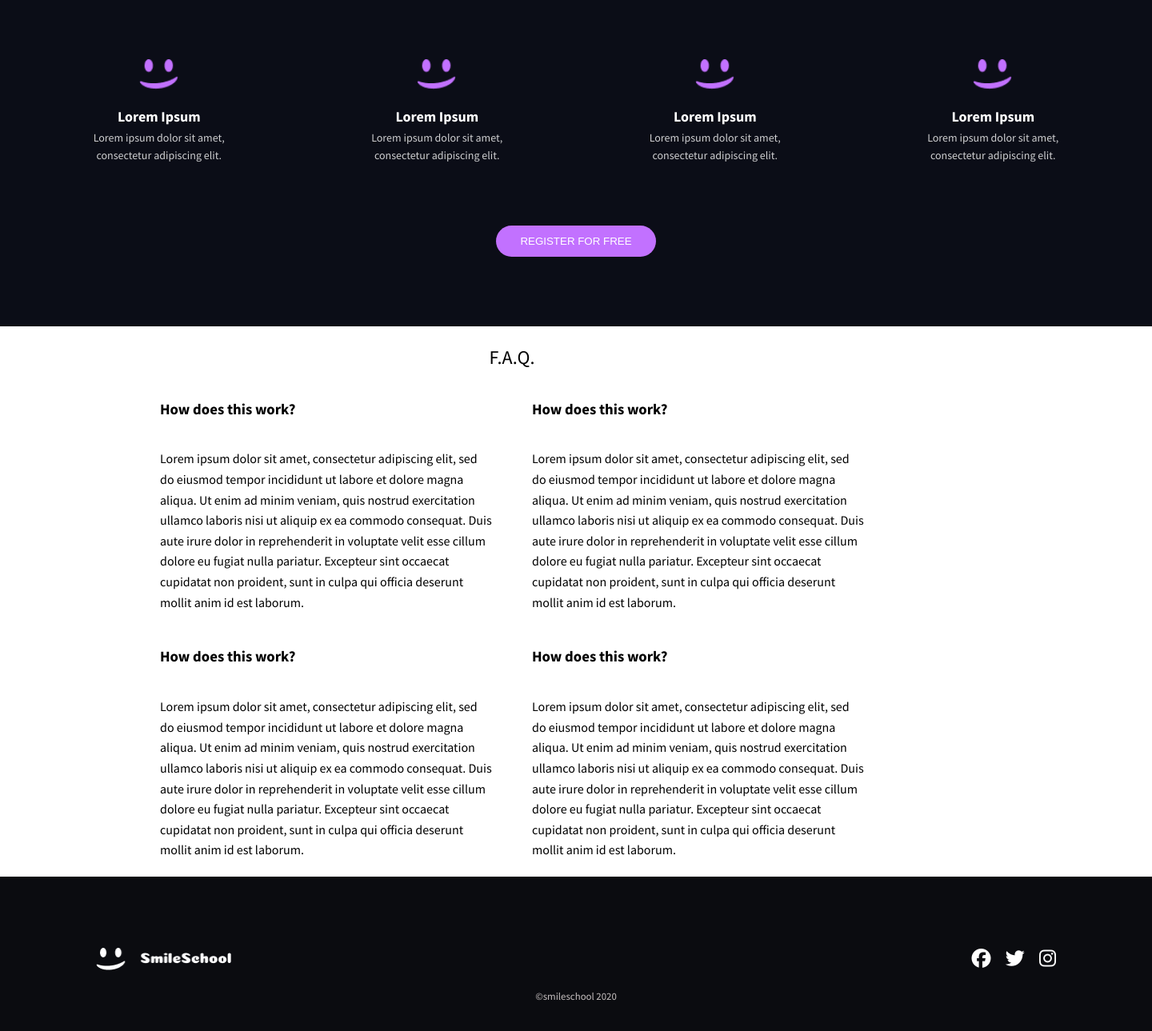
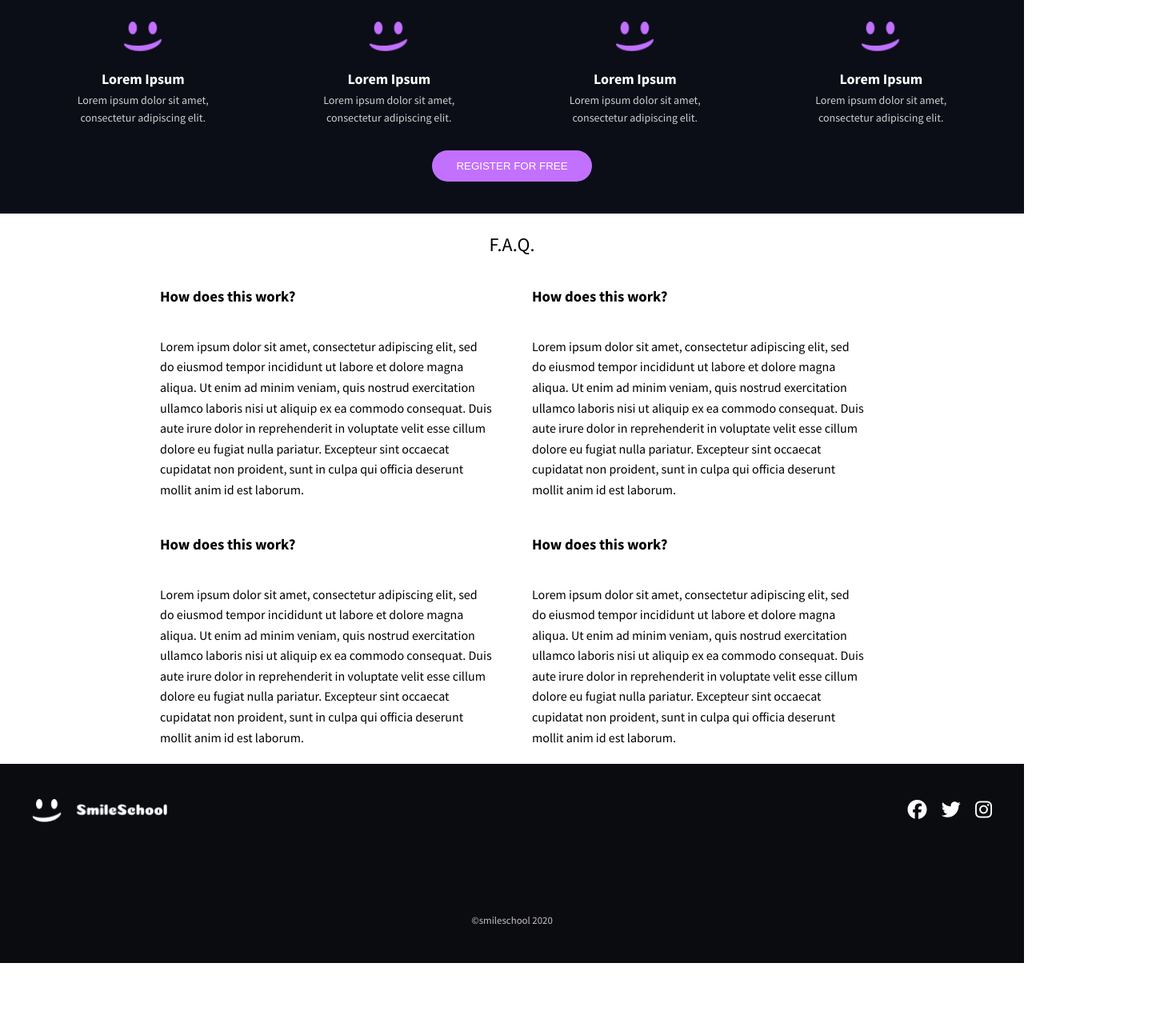
Before and after one commit to Abul-Firdaws/alx_html_css, a plain HTML site: page css_advanced/index.html in a window 1280 px wide. Shown: the part 2042-3331 px from the top of the page at 80% size, 1440 px wide, since content can reach past the window. After the commit the page ends 3246 px from the top, so only its background shows below. Drawn offline with Linux system fonts and the light colour scheme.

Commit message:
modify styling for footer

```diff
--- a/css_advanced/styles.css
+++ b/css_advanced/styles.css
@@ -445,9 +445,11 @@ nav {
     font-weight: 600;
 }
 .membership-section {
-    width: 1440px;
-    height: 502px;
-    background-color: #0b0d17; /* deep blue-black */
+    width: 100%;              /* ✅ Full width of screen */
+    max-width: 1440px;        /* ✅ Match other sections’ content width */
+    margin: 0 auto;           /* ✅ Center align the section */
+    height: auto;             /* ✅ Let content define the height */
+    background-color: #0b0d17;
     display: grid;
     grid-template-columns: repeat(4, 1fr);
     grid-template-rows: auto auto auto;
@@ -455,6 +457,7 @@ nav {
     align-items: start;
     padding: 40px;
     gap: 30px;
+    box-sizing: border-box;   /* ✅ Prevent padding from adding to width */
 }
 
 /* Heading spans all columns */
@@ -553,7 +556,8 @@ nav {
 }
 
 footer {
-  width: 1440px;
+  width: 100%;
+  margin: 0 auto;
   height: 249px;
   background-color: #0b0c10; /* deep blue-black */
   color: white;
@@ -564,7 +568,7 @@ footer {
 
 footer section {
   width: 100%;
-  max-width: 1200px; /* keeps content centered */
+  max-width: 1440px; /* keeps content centered */
   display: flex;
   flex-direction: column;
   align-items: center;
@@ -572,11 +576,13 @@ footer section {
 
 footer section > div {
   width: 100%;
+  max-width: 1200px; /* match other content width */
   display: flex;
-  justify-content: space-between; /* logo left, socials right */
+  justify-content: space-between; /* or center with gap */
   align-items: center;
-  margin-bottom: 20px;
+  margin-bottom: 10px;
 }
+
 
 footer img.logo {
   width: 169px;
@@ -593,6 +599,7 @@ footer p {
   font-size: 0.8rem;
   font-weight: 180;
   color: #c8c2c2;
+  margin-top: 100px
 }
 
 /* Optional: icon hover color */
```
